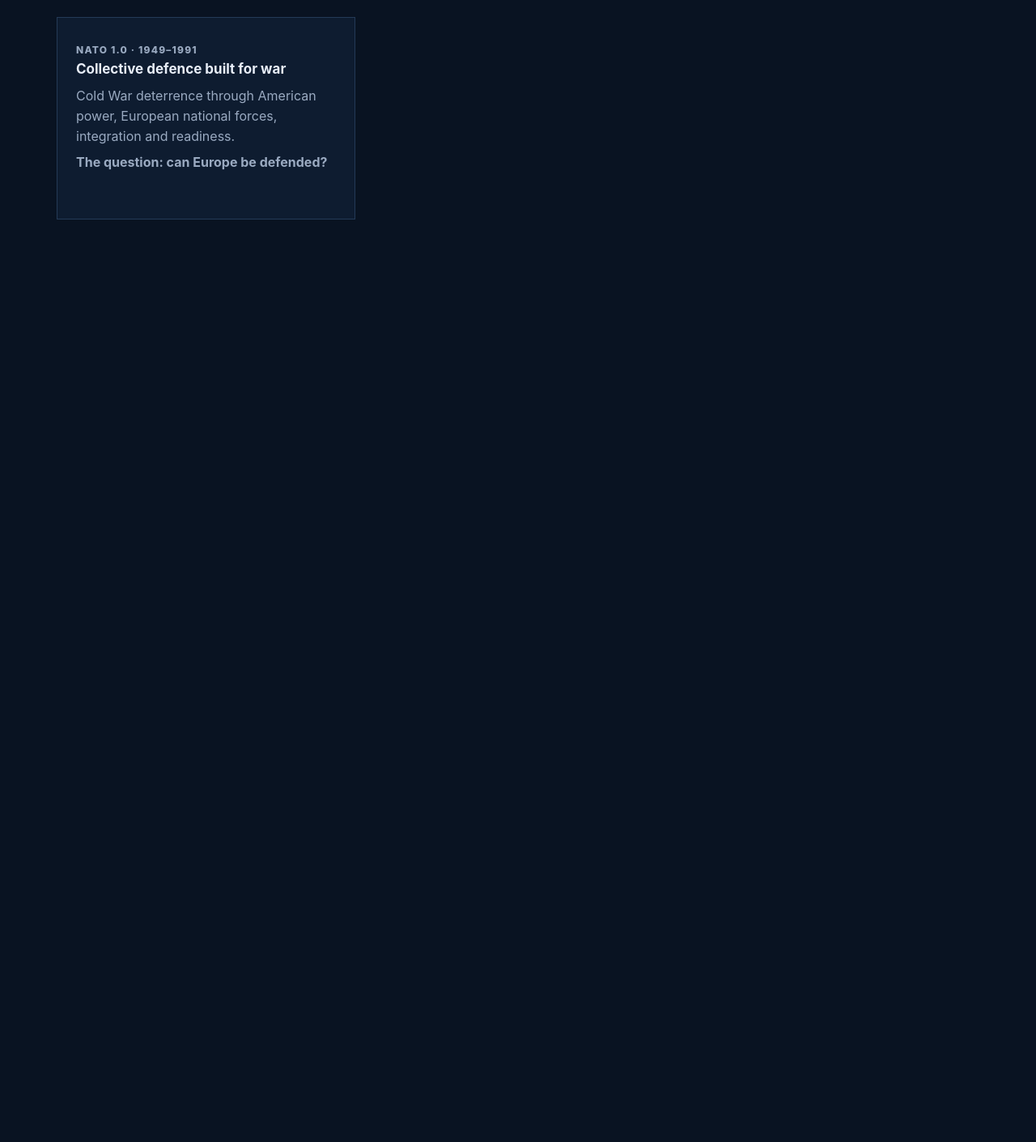
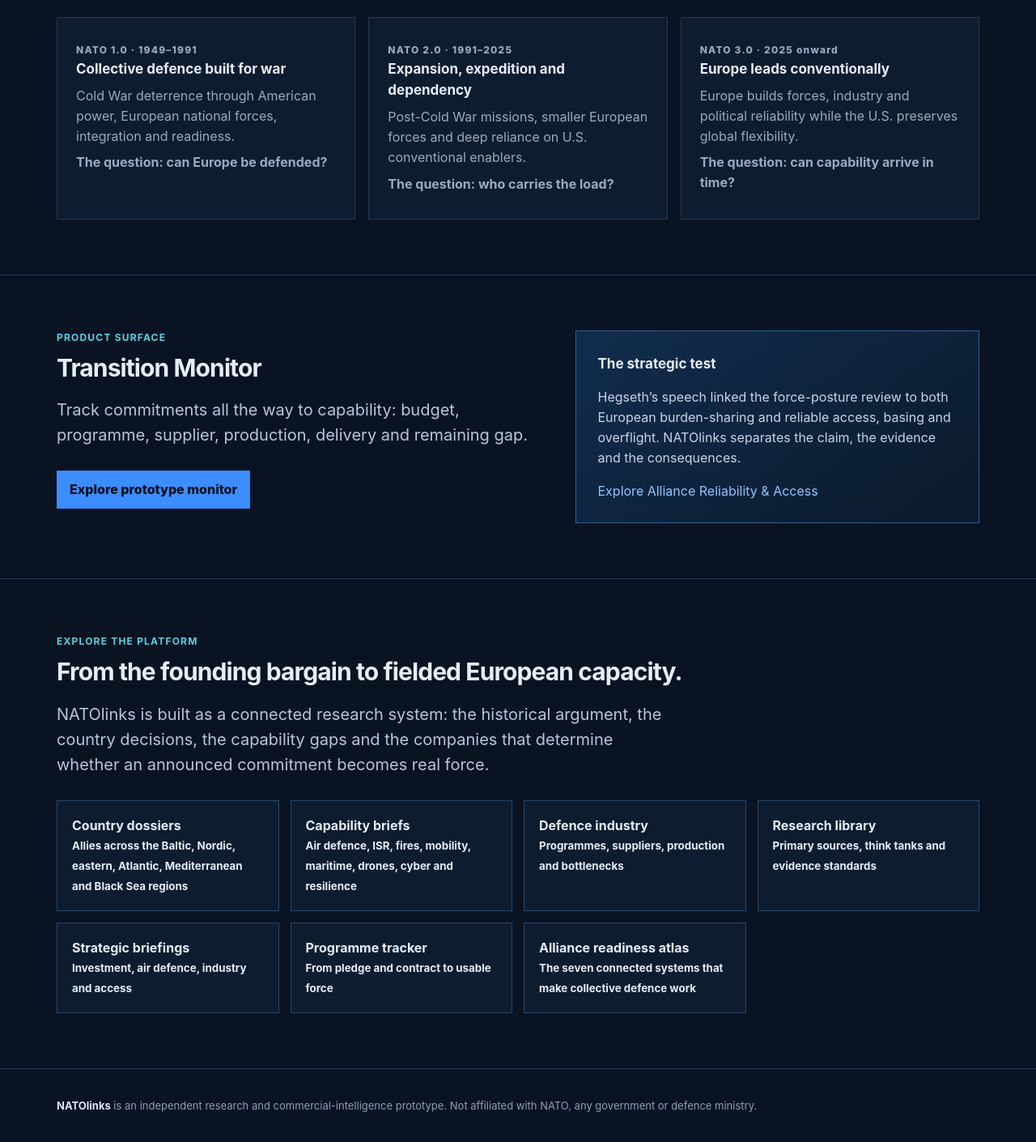
Before and after one commit to knowray/natolinks, a plain HTML site: page index.html in a window 1280 px wide. Shown: the part 1500-2910 px from the top of the page at 81% size. Before the commit the page ends 1839 px from the top, so only its background shows below. Drawn offline with Linux system fonts and the light colour scheme.

Commit message:
Broaden platform coverage navigation

```diff
--- a/index.html
+++ b/index.html
@@ -62,3 +62,58 @@
 <p>Cold War deterrence through American power, European national forces, integration and readiness.</p>
 <p class="year">The question: can Europe be defended?</p>
 </article>
+<article class="card era">
+<p class="era-num">NATO 2.0 · 1991–2025</p>
+<h3>Expansion, expedition and dependency</h3>
+<p>Post-Cold War missions, smaller European forces and deep reliance on U.S. conventional enablers.</p>
+<p class="year">The question: who carries the load?</p>
+</article>
+<article class="card era">
+<p class="era-num">NATO 3.0 · 2025 onward</p>
+<h3>Europe leads conventionally</h3>
+<p>Europe builds forces, industry and political reliability while the U.S. preserves global flexibility.</p>
+<p class="year">The question: can capability arrive in time?</p>
+</article>
+</div>
+</div>
+</section>
+    <section class="section">
+<div class="wrap monitor">
+<div>
+<p class="eyebrow">Product surface</p>
+<h2>Transition Monitor</h2>
+<p class="lede">Track commitments all the way to capability: budget, programme, supplier, production, delivery and remaining gap.</p>
+<p>
+<a class="button" href="monitor.html">Explore prototype monitor</a>
+</p>
+</div>
+<div class="callout">
+<h3>The strategic test</h3>
+<p>Hegseth’s speech linked the force-posture review to both European burden-sharing and reliable access, basing and overflight. NATOlinks separates the claim, the evidence and the consequences.</p>
+<a href="access.html">Explore Alliance Reliability & Access</a>
+</div>
+</div>
+</section>
+<section class="section">
+<div class="wrap">
+<p class="eyebrow">Explore the platform</p>
+<h2>From the founding bargain to fielded European capacity.</h2>
+<p class="lede">NATOlinks is built as a connected research system: the historical argument, the country decisions, the capability gaps and the companies that determine whether an announced commitment becomes real force.</p>
+<div class="section-links">
+<a href="countries.html">Country dossiers<br><small>Allies across the Baltic, Nordic, eastern, Atlantic, Mediterranean and Black Sea regions</small></a>
+<a href="capabilities.html">Capability briefs<br><small>Air defence, ISR, fires, mobility, maritime, drones, cyber and resilience</small></a>
+<a href="industry.html">Defence industry<br><small>Programmes, suppliers, production and bottlenecks</small></a>
+<a href="research.html">Research library<br><small>Primary sources, think tanks and evidence standards</small></a>
+<a href="briefings.html">Strategic briefings<br><small>Investment, air defence, industry and access</small></a>
+<a href="programmes.html">Programme tracker<br><small>From pledge and contract to usable force</small></a>
+<a href="readiness.html">Alliance readiness atlas<br><small>The seven connected systems that make collective defence work</small></a>
+</div>
+</div>
+</section>
+  </main>
+  <footer class="footer">
+<div class="wrap">
+<strong>NATOlinks</strong> is an independent research and commercial-intelligence prototype. Not affiliated with NATO, any government or defence ministry.</div>
+</footer>
+</body>
+</html>
```
